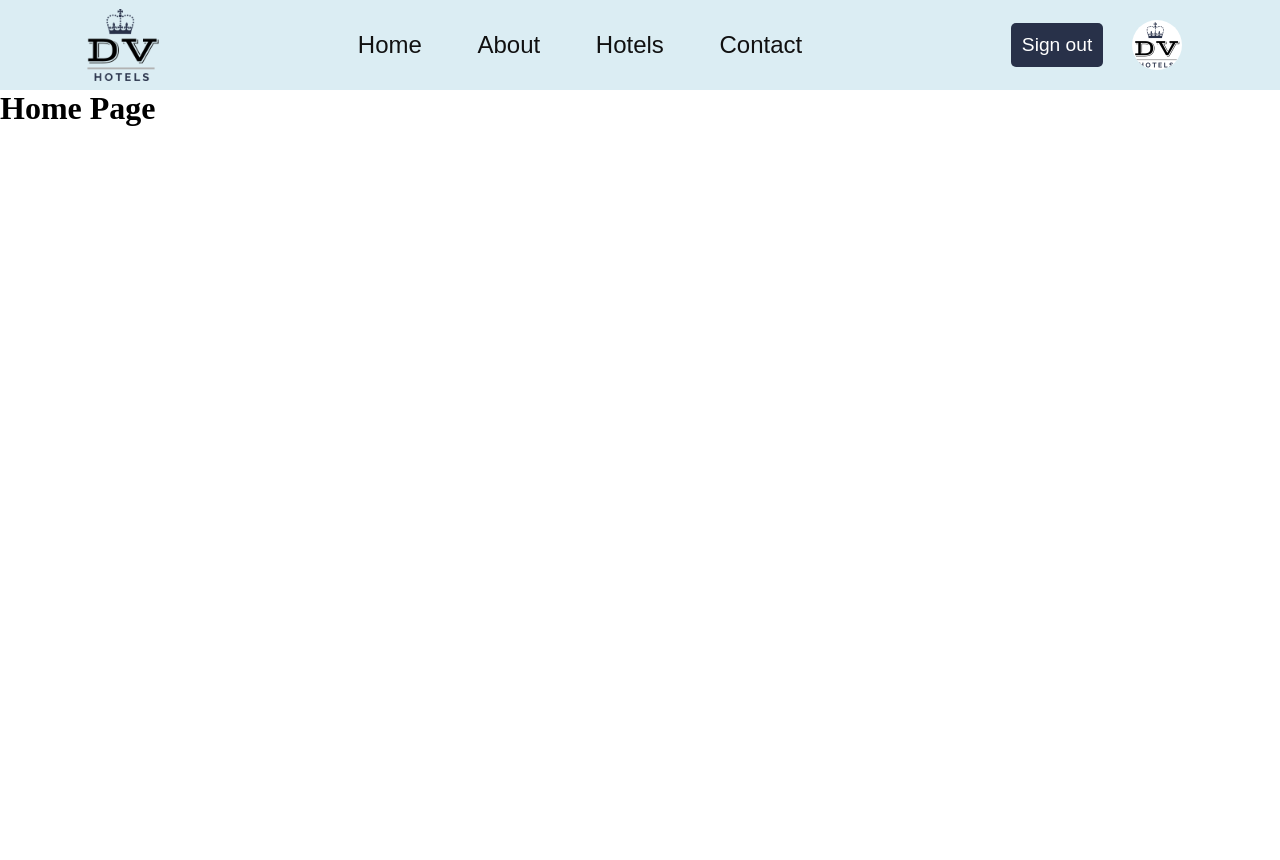
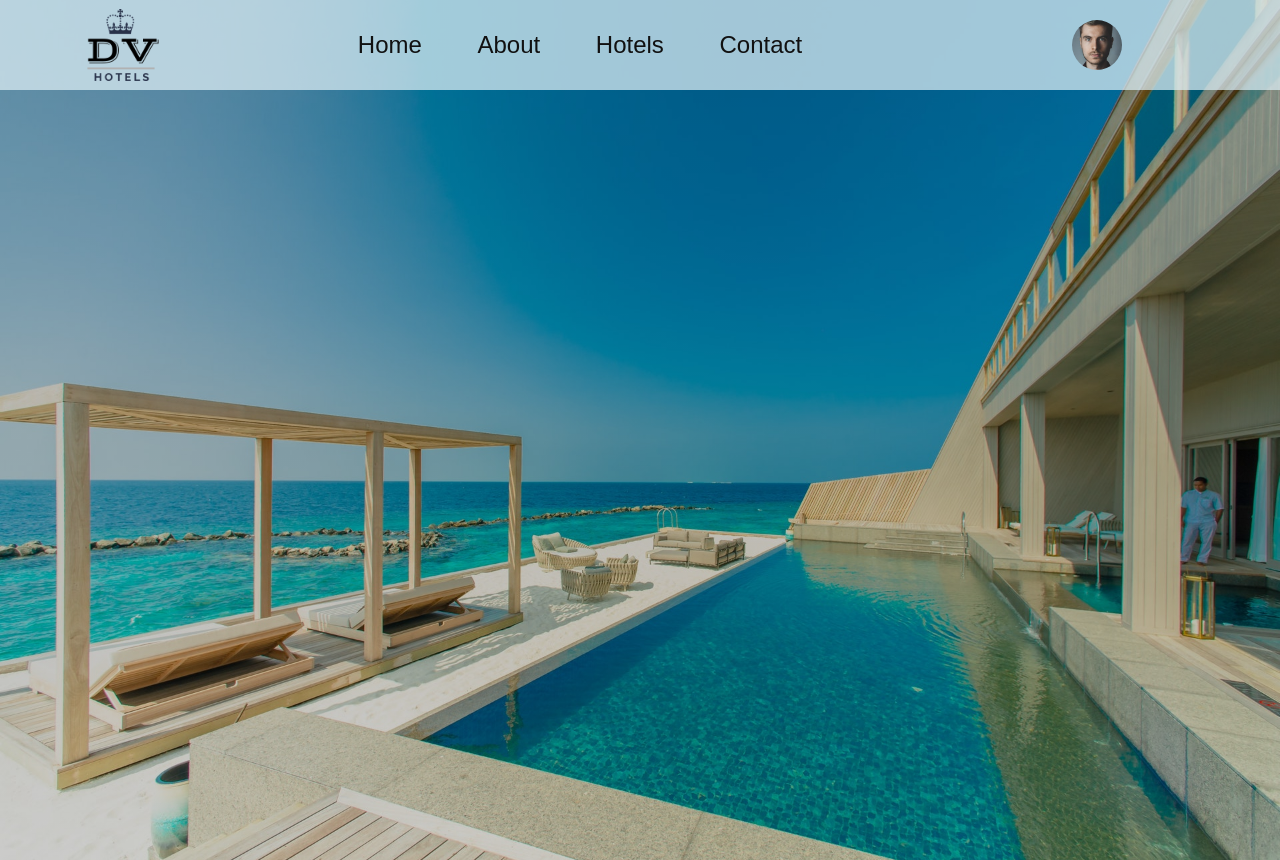
Before and after one commit to vujic02/DV-Hotels, a React (Create React App) app: page / in a window 1280 px wide. Before the commit the page ends 800 px from the top, so only its background shows below. Built offline with nearby package versions, Linux system fonts and the light colour scheme.

Commit message:
changes to home page

```diff
--- a/src/components/Navbar/Navbar.js
+++ b/src/components/Navbar/Navbar.js
@@ -4,7 +4,6 @@ import {
   Logo,
   LinkDiv,
   Navlink,
-  Button,
   ButtonHolder,
   Avatar,
   MobileIcon,
@@ -16,6 +15,7 @@ import { Links } from "../../utils/Links";
 const Navbar = ({toggle, isOpen}) => {
 
   let MainLogo = "./images/logo.png";
+  let UserLogo = "./images/user.jpg"
 
   return (
     <Nav isOpen={isOpen}>
@@ -31,8 +31,7 @@ const Navbar = ({toggle, isOpen}) => {
         ))}
       </LinkDiv>
       <ButtonHolder>
-        <Button>Sign out</Button>
-        <Avatar src={MainLogo} />
+        <Avatar src={UserLogo} />
       </ButtonHolder>
       <MobileIcon isOpen={isOpen} onClick={toggle}>
         <div className="line line1"></div>
--- a/src/pages/Home.js
+++ b/src/pages/Home.js
@@ -1,13 +1,24 @@
 import React from "react";
 import Navbar from "../components/Navbar/Navbar";
 import Sidebar from "../components/Sidebar/Sidebar";
+
+import {
+  LandingOverlay
+} from "../styles/home-styles"
+
+import {
+  Overlay
+} from "../styles/global-styles"
 
 const Home = ({toggle, isOpen}) => {
   return (
     <div>
       <Navbar isOpen={isOpen} toggle={toggle} />
       <Sidebar isOpen={isOpen} toggle={toggle} />
-      <h1>Home Page</h1>
+      <LandingOverlay bgImage="./images/landing.jpg" bgPos="center" bgSize="cover" w="100%" h="860px">
+        <Overlay bg="linear-gradient(0deg, rgba(0,0,0,0.2) 0%, rgba(0,0,0,0.3) 90%)" flexDir="column" justify="center" w="100%" h="100%" p="0 10%">
+        </Overlay>
+      </LandingOverlay>
     </div>
   );
 };
--- a/src/styles/global-styles.js
+++ b/src/styles/global-styles.js
@@ -7,4 +7,44 @@ export const Container = styled.div`
     flex-direction: ${({flexDir}) => flexDir};
     width: ${({w}) => w};
     height: ${({h}) => h};
+    margin: ${({m}) => m};
+    padding: ${({p}) => p};
 `;
+
+export const Grid = styled.div`
+    display: grid;
+    grid-template-columns: ${({cols}) => cols};
+    width: ${({w}) => w};
+    height: ${({h}) => h};
+
+    @media screen and (max-width: 1366px) {
+        grid-template-columns: ${({colsM1}) => colsM1};
+    }
+
+    @media screen and (max-width: 768px) {
+        grid-template-columns: ${({colsM2}) => colsM2};
+    }
+`
+
+export const TextP = styled.p`
+    font-size: ${({fontS}) => fontS};
+    font-weight: ${({fontW}) => fontW};
+    color: ${({col}) => col};
+
+    @media screen and (max-width: 768px) {
+        font-size: ${({fontSM}) => fontSM};
+        font-weight: ${({fontWM}) => fontWM};
+    }
+`
+
+export const Overlay = styled.div`
+    width: ${({w}) => w};
+    height: ${({h}) => h};
+    display: flex;
+    justify-content: ${({justify}) => justify};
+    align-items: ${({align}) => align};
+    flex-direction: ${({flexDir}) => flexDir};
+    background: ${({bg}) => bg};
+    padding: ${({p}) => p};
+    margin: ${({m}) => m};
+`
--- /dev/null
+++ b/src/styles/home-styles.js
@@ -0,0 +1,13 @@
+import styled from "styled-components";
+
+export const LandingOverlay = styled.div`
+    background-image: url(${({bgImage}) => bgImage});
+    background-position: ${({bgPos}) => bgPos};
+    background-size: ${({bgSize}) => bgSize};
+    width: ${({w}) => w};
+    height: ${({h}) => h};
+    display: flex;
+    justify-content: ${({justify}) => justify};
+    align-items: ${({align}) => align};
+    flex-direction: ${({flexDir}) => flexDir};
+`
--- a/src/styles/index.css
+++ b/src/styles/index.css
@@ -9,6 +9,7 @@
   --aeganBlue: #404b69;
   --pink: #f73859;
   --fadedWhite: #dbedf3;
+  --navbarWhite: #dbedf3bd;
   --black: #111;
   --white: #fff;
 }
--- a/src/styles/navbar-styles.js
+++ b/src/styles/navbar-styles.js
@@ -3,7 +3,8 @@ import styled from "styled-components";
 export const Nav = styled.nav`
   width: 100%;
   height: 90px;
-  background-color: var(--fadedWhite);
+  margin-top: -90px;
+  background-color: var(--navbarWhite);
   z-index: 1000;
   position: sticky;
   top: 0;
@@ -91,10 +92,11 @@ export const LinkDiv = styled.div`
 `;
 
 export const Avatar = styled.img`
-  border-radius: 30px;
+  border-radius: 50%;
   width: 50px;
   height: 50px;
   background-color: white;
+  object-fit: cover;
 `;
 
 export const Logo = styled.img`
```
Also changed, not shown: public/images/landing.jpg (added), public/images/user.jpg (added).
